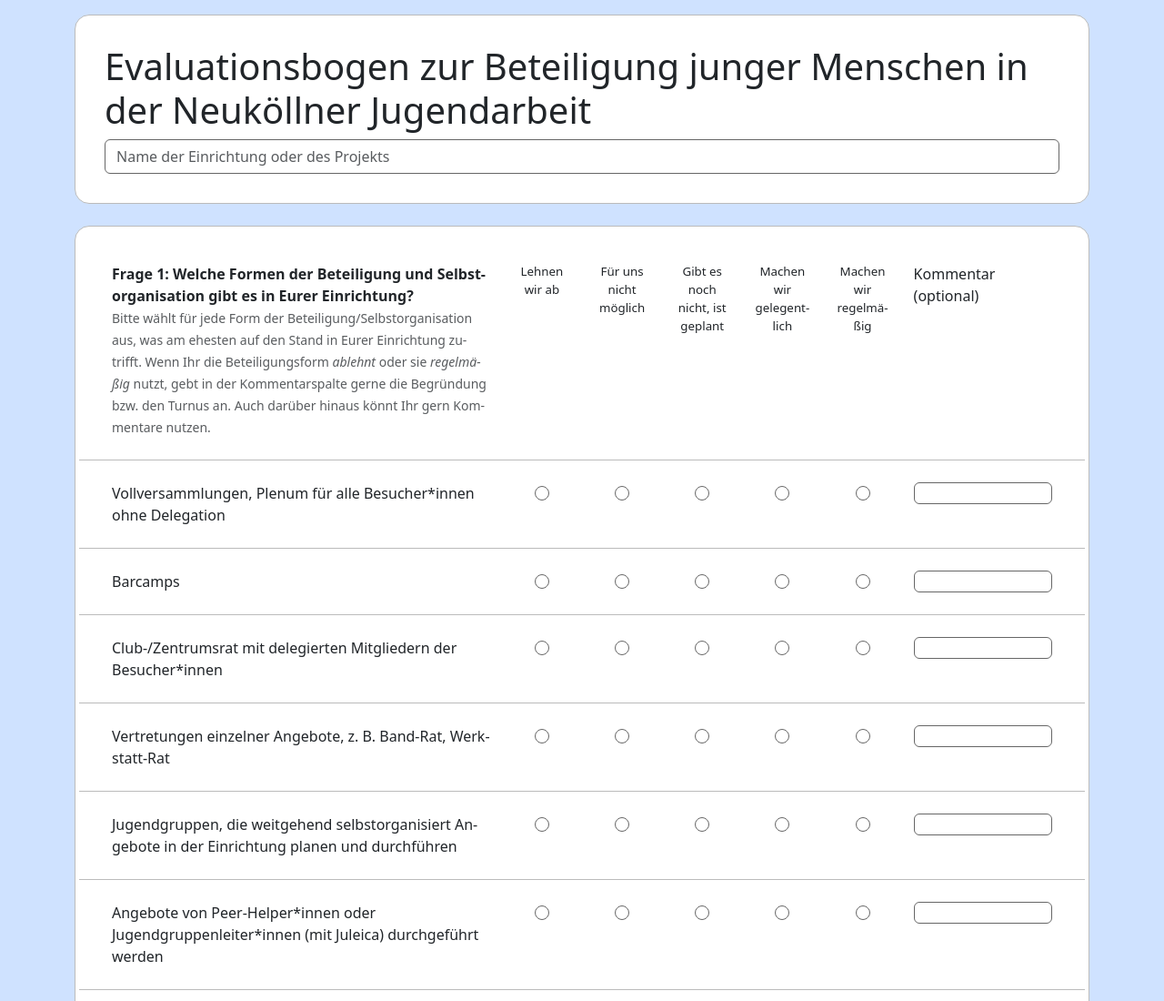
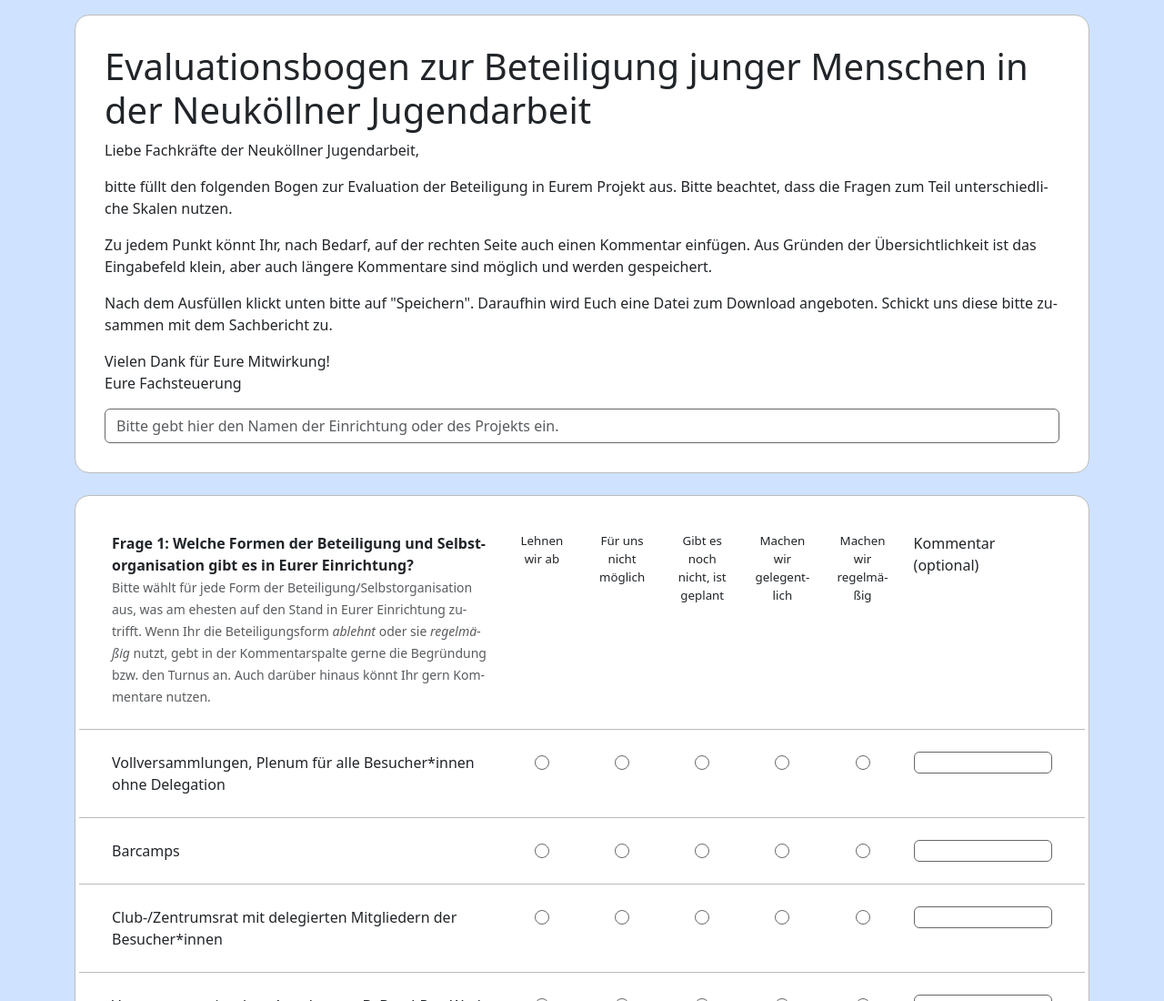
Before and after one commit to garnellos/digital-eval, a website: page index.html in a window 1280 px wide. Shown: the top 1100 px of the page at 91% size. Drawn offline with nearby package versions, Linux system fonts and the light colour scheme.

Commit message:
CSV-Erzeugung geändert, Intro hinzugefügt

```diff
--- a/index.html
+++ b/index.html
@@ -52,7 +52,24 @@
 <div class="container-md" style="min-width: 42em;">
     <div class="question" id="header" style="margin-top: 1em; padding: 2em;">
         <h1>Evaluationsbogen zur Beteiligung junger Menschen in der Neuköllner Jugendarbeit</h1>
-        <input class="form-control" id="proj-name" type="text" placeholder="Name der Einrichtung oder des Projekts" />
+        <p>Liebe Fachkräfte der Neuköllner Jugendarbeit,</p>
+        <p>
+            bitte füllt den folgenden Bogen zur Evaluation der Beteiligung in Eurem Projekt aus.
+            Bitte beachtet, dass die Fragen zum Teil unterschiedliche Skalen nutzen.
+        </p>
+        <p>
+            Zu jedem Punkt könnt Ihr, nach Bedarf, auf der rechten Seite auch einen Kommentar einfügen.
+            Aus Gründen der Übersichtlichkeit ist das Eingabefeld klein, aber auch längere Kommentare
+            sind möglich und werden gespeichert.
+        </p>
+        <p>
+            Nach dem Ausfüllen klickt unten bitte auf "Speichern". Daraufhin wird Euch eine Datei zum
+            Download angeboten. Schickt uns diese bitte zusammen mit dem Sachbericht zu.
+        </p>
+        <p>
+            Vielen Dank für Eure Mitwirkung!<br>Eure Fachsteuerung
+        </p>
+        <input class="form-control" id="proj-name" type="text" placeholder="Bitte gebt hier den Namen der Einrichtung oder des Projekts ein." />
     </div>
     <form id="form">
         <div class="question" id="q1">
@@ -2246,8 +2263,9 @@
         const separator = ";";
         const csvString = [
             header.join(separator),
-            values.join(separator)
-        ].join('\n');
+            values.join(separator),
+            separator
+        ].join('\n') + '\n';
 
         // Download auslösen
         const blob = new Blob([csvString], { type: 'text/csv' });
```
Also changed, not shown: 1 other file.
